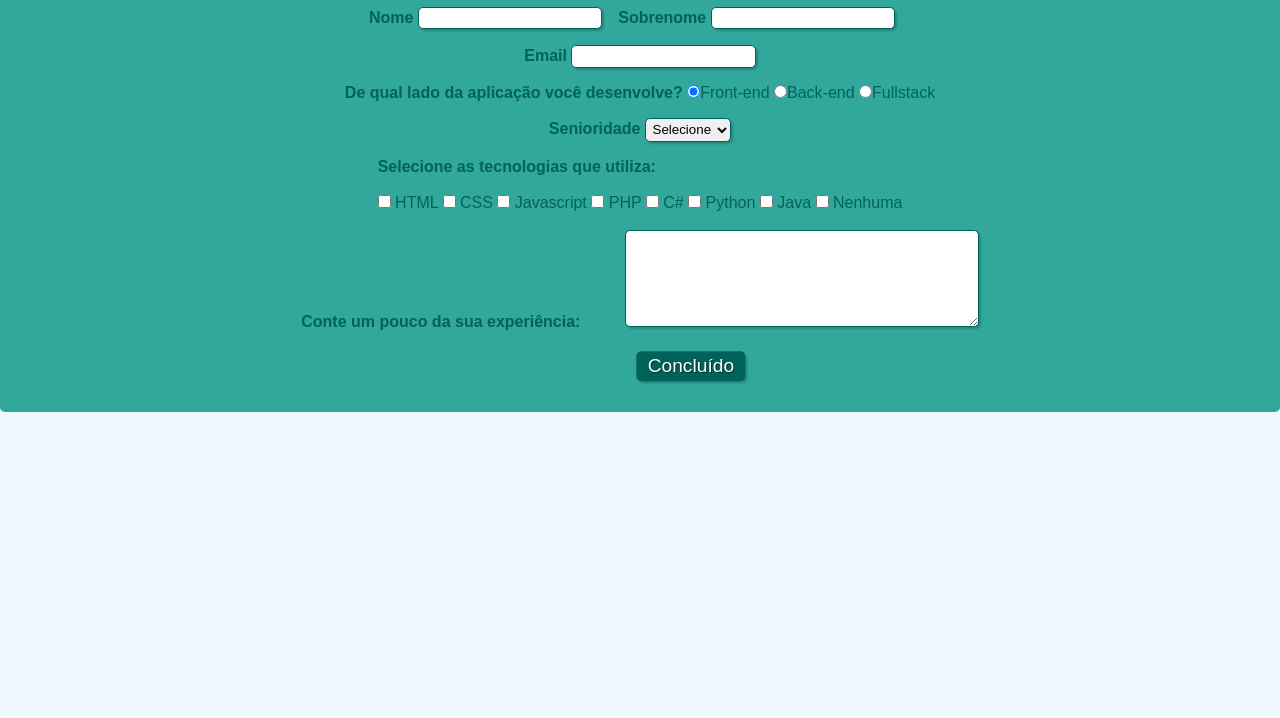
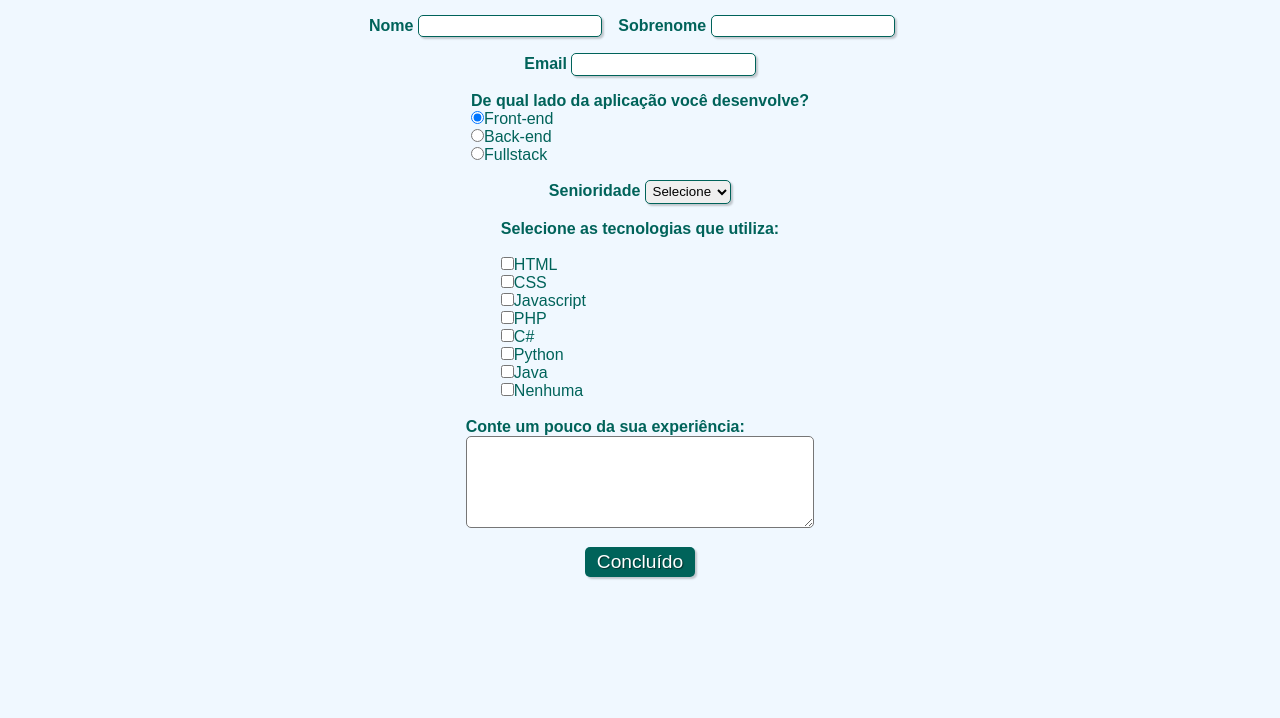
Before and after one commit to AlanS3103/Formul-rio-em-HTML-e-CSS, a plain HTML site: page Formulario_modelo1/formulario.html in a window 1280 px wide. Shown: the part 82-800 px from the top of the page. Drawn offline with Linux system fonts and the light colour scheme.

Commit message:
Mais alguns ajustes no .html e .css do modelo 1

```diff
--- a/Formulario_modelo1/formulario.css
+++ b/Formulario_modelo1/formulario.css
@@ -3,14 +3,19 @@
     padding: 0;
 }
 
+.conteiner{
+    border-radius: 5px;
+    padding: 1.5em 0 0;
+}
+
 #titulo{
     font-family: sans-serif;
-    color: #44E3D3;
+    color: #00635A;
 }
 
 #subtitulo{
     font-family: sans-serif;
-    color: #44E3D3;
+    color: #00635A;
 }
 
 fieldset{
@@ -36,7 +41,11 @@ input, select, textarea, button{
 .campo label{
     margin-bottom: 0.2em;
     color: #00635A;
-    /* display: block; */
+}
+
+.campo_radio{
+    margin-bottom: 1em;
+    display: grid;
 }
 
 fieldset.grupo .campo{
@@ -48,7 +57,6 @@ fieldset.grupo .campo{
     padding: 0.2em;
     border: 1px solid #00635A;
     box-shadow: 2px 2px 2px rgba(0, 0, 0, 0.2);
-    /* display: block; */
 }
 
 .campo select option{
@@ -56,46 +64,31 @@ fieldset.grupo .campo{
 }
 
 .campo input:focus, .campo select:focus, .campo textarea:focus {
-    background: #DB6B37;
+    background: #44E3D3;
 }
 
 .botao {
     font-size: 1.2em;
     background: #00635A;
     border: 0;
-    margin-bottom: 1em;
+    margin-top: 1em;
     color: #FFFFFF;
     padding: 0.2em 0.6em;
     box-shadow: 2px 2px 2px rgba(0, 0, 0, 0.2);
     text-shadow: 1px 1px 1px rgba(0, 0, 0, 0.5);
-    margin: 1em 0 0 11em;
-    /* position: absolute;
-    top: 75%;
-    left: 50%;
-    margin-right: -50%; */
-    transform: translate(-50%, -50%);
 }
 
 .botao:hover{
-    background: #E19C7C;
+    background: #00E3CC;
     box-shadow: inset 2px 2px 2px rgba(0, 0, 0, 0.2);
     text-shadow: none;
 }
 
+
 #check{
-    /* display: inline-block; */
-}
-
-
-.conteiner{
-    background-color: #32A89C;
-    border-radius: 5px;
-    padding: 1em;
-}
-
-#experiencia{
-    margin-left: 3em;
-
+    display: flex;
+    flex-wrap: wrap;
+    flex-direction: column;
 }
 
 .content{
@@ -105,7 +98,12 @@ fieldset.grupo .campo{
 }
 
 form{
-    display: flex;
-    flex-direction: column;
-    align-items: center;
+    display: grid;
+    justify-items: center;
+
 }
+
+.experiencia{
+    display: grid;
+
+}
--- a/Formulario_modelo1/formulario.html
+++ b/Formulario_modelo1/formulario.html
@@ -35,7 +35,7 @@
                 <input type="email" name="email" id="email" required>
             </div>
 
-            <div class="campo">
+            <div class="campo_radio">
                 <label><strong>De qual lado da aplicação você desenvolve?</strong></label>
                 <label>
                     <input type="radio" name="devweb" value="frontend" checked>Front-end
@@ -59,31 +59,46 @@
             </div>
 
             <fieldset class="grupo">
+                <label><strong>Selecione as tecnologias que utiliza:</strong></label><br><br>
                 <div id="check">
-                    <label><strong>Selecione as tecnologias que utiliza:</strong></label><br><br>
-                    <input type="checkbox" id="tecnologia1" name="tecnologia1" value="HTML">
-                    <label for="tecnologia1">HTML</label>
-                    <input type="checkbox" id="tecnologia2" name="tecnologia2" value="CSS">
-                    <label for="tecnologia2">CSS</label>
-                    <input type="checkbox" id="tecnologia3" name="tecnologia3" value="Javascript">
-                    <label for="tecnologia3">Javascript</label>
-                    <input type="checkbox" id="tecnologia4" name="tecnologia4" value="PHP">
-                    <label for="tecnologia4">PHP</label>
-                    <input type="checkbox" id="tecnologia5" name="tecnologia5" value="C#">
-                    <label for="tecnologia5">C#</label>
-                    <input type="checkbox" id="tecnologia6" name="tecnologia6" value="Python">
-                    <label for="tecnologia6">Python</label>
-                    <input type="checkbox" id="tecnologia7" name="tecnologia7" value="Java">
-                    <label for="tecnologia7">Java</label>
-                    <input type="checkbox" id="tecnologia7" name="nenhuma" value="Nenhuma">
-                    <label for="tecnologia7">Nenhuma</label>
+                    <label for="tecnologia1">
+                        <input type="checkbox" id="tecnologia1" name="tecnologia1" value="HTML">HTML
+                    </label>
+
+                    <label for="tecnologia2">
+                        <input type="checkbox" id="tecnologia2" name="tecnologia2" value="CSS">CSS
+                    </label>
+
+                    <label for="tecnologia3">
+                        <input type="checkbox" id="tecnologia3" name="tecnologia3" value="Javascript">Javascript
+                    </label>
+
+                    <label for="tecnologia4">
+                        <input type="checkbox" id="tecnologia4" name="tecnologia4" value="PHP">PHP
+                    </label>
+
+                    <label for="tecnologia5">
+                        <input type="checkbox" id="tecnologia5" name="tecnologia5" value="C#">C#
+                    </label>
+
+                    <label for="tecnologia6">
+                        <input type="checkbox" id="tecnologia6" name="tecnologia6" value="Python">Python
+                    </label>
+
+                    <label for="tecnologia7">
+                        <input type="checkbox" id="tecnologia7" name="tecnologia7" value="Java">Java
+                    </label>
+
+                    <label for="tecnologia7">
+                        <input type="checkbox" id="tecnologia7" name="nenhuma" value="Nenhuma">Nenhuma
+                    </label>
                 </div>
             </fieldset>
 
-            <div class="campo">
+            <div class="experiencia">
                 <br>
                 <label><strong>Conte um pouco da sua experiência:</strong></label>
-                <textarea rows="6" style="width: 26em;" id="experiencia" name="experiencia"></textarea>
+                <textarea rows="6" style="width: 26em;" name="experiencia"></textarea>
             </div>
 
             <button class="botao" type="submit">Concluído</button>
```
